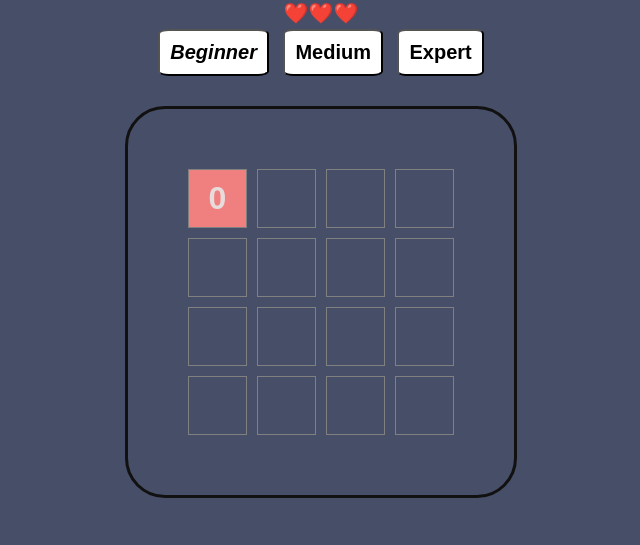
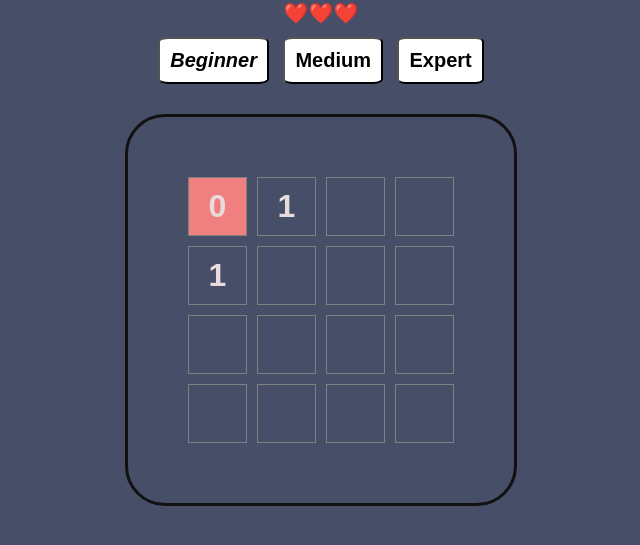
Before and after one commit to ylcN101/Sweepers-Mine, a plain HTML site: page index.html in a window 1280 px wide. Both pictures are taken after a click on the element 536 px from the left and 447 px from the top of the page. Shown: the part 249-794 px from the top of the page, without its empty margins (319-959 px from the left). Drawn offline with Linux system fonts and the light colour scheme.

Commit message:
Add files via upload

```diff
--- a/index.html
+++ b/index.html
@@ -25,6 +25,10 @@
 
     </div>
 
+    <div class="hint">
+
+    </div>
+
 
     <div class="lvl">
     <button class="beginner" onclick="chooseLevel(4)" >Beginner</button>
--- a/main.css
+++ b/main.css
@@ -110,3 +110,9 @@ table {
     font-weight: bold;
     padding: 4px;
 }
+.hint{
+    font-family: sans-serif;
+    font-size: 20px;
+    font-weight: bold;
+    padding: 4px;
+}
--- a/main.js
+++ b/main.js
@@ -11,6 +11,7 @@ var gElSelectedSeat = null
 var gInterval = null
 var gMineCount = 0
 var gFlagCount = 0
+var HINT = 3
 
 var gBoard
 
@@ -69,7 +70,7 @@ function renderBoard(board) {
 
       cellClass += currCell.isMine ? 'mine' : ' '
 
-      strHTML += `\t<td class="cell ${cellClass}""
+      strHTML += `\t<td id=${i + j * gLevel.SIZE} class="cell ${cellClass}""
       onclick="cellClicked(this, ${i}, ${j})" >
       `
 
@@ -87,9 +88,12 @@ function cellClicked(elCell, i, j) {
   if (!gGame.isOn) return
 
   var cell = gBoard[i][j]
+  console.log({ cell })
+
   setMinesNegsCount(i, j, gBoard)
 
   elCell.innerText = cell.minesAroundCount
+
   if (cell.isShown) return
 
   if (gElSelectedSeat) {
@@ -98,7 +102,9 @@ function cellClicked(elCell, i, j) {
   gGame.shownCount++
 
   gElSelectedSeat = elCell
-  if (gElSelectedSeat) elCell.classList.add('selected')
+
+  //if (gElSelectedSeat) elCell.classList.add('selected')
+  elCell.classList.add('selected')
 
   if (cell.isMine) {
     LIVES--
@@ -112,6 +118,11 @@ function cellClicked(elCell, i, j) {
   if (!gInterval && !cell.isMine) {
     gInterval = setInterval(countUpTimer, 1000)
   }
+
+  if (cell.minesAroundCount === 0) {
+    ExposeAllNegs(i, j)
+  }
+
   checkVictory()
 }
 
@@ -205,6 +216,7 @@ function checkVictory() {
   if (gGame.shownCount === gLevel.SIZE ** 2 - gLevel.MINES) {
     clearInterval(gInterval)
     var elRestart = document.querySelector('.restart')
+    elRestart.addEventListener('click', restartGame)
     elRestart.innerText = '🏆'
     gGame.isOn = false
   }
@@ -214,3 +226,51 @@ function createLives() {
   var elLives = document.querySelector('.lives')
   elLives.innerHTML = '❤️' + '❤️' + '❤️'
 }
+
+// function showAllMinesAround(cellI, cellJ, mat = gBoard) {
+//   for (var i = cellI - 1; i <= cellI + 1; i++) {
+//     if (i < 0 || i >= mat.length) continue
+//     for (var j = cellJ - 1; j <= cellJ + 1; j++) {
+//       if (j < 0 || j >= mat[0].length) continue
+//       if (!mat[i][j].isShown) {
+//         gGame.shownCount--
+//         mat[i][j].isShown = true
+//         if (mat[i][j].minesAroundCount === 0) {
+//           showAllMinesAround(i, j)
+//         }
+//       }
+//     }
+//   }
+// }
+
+function ExposeAllNegs(i, j) {
+  // console.log({ i, j })
+  if (
+    i < 0 ||
+    i === gLevel.SIZE ||
+    j < 0 ||
+    j === gLevel.SIZE ||
+    gBoard[i][j].isShown === true // if cell is shown
+  ) {
+    return
+  }
+
+  if (gBoard[i][j].minesAroundCount !== 0) {
+    gBoard[i][j].isShown = true
+    var board = document.getElementById(i + j * gLevel.SIZE)
+    console.log({ i, j })
+    board.innerText = gBoard[i][j].minesAroundCount
+    console.log({ board })
+    // console.log(gBoard[i][j])
+
+    // console.log(i, j)
+    return
+  }
+  gBoard[i][j].isShown = true
+  var board = document.getElementById(i + j * gLevel.SIZE)
+  board.innerText = gBoard[i][j].minesAroundCount
+  ExposeAllNegs(i - 1, j)
+  ExposeAllNegs(i + 1, j)
+  ExposeAllNegs(i, j - 1)
+  ExposeAllNegs(i, j + 1)
+}
```
